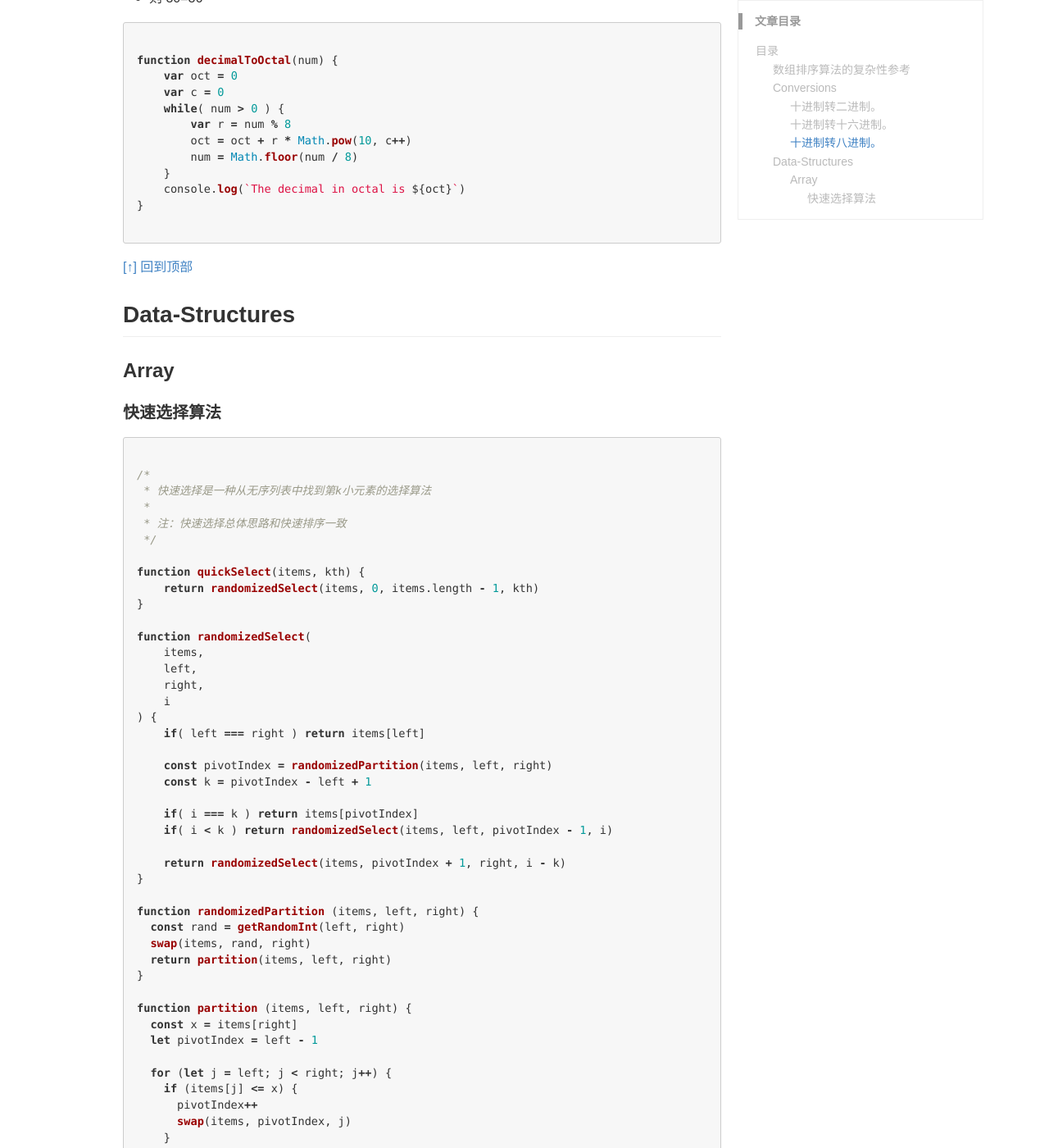
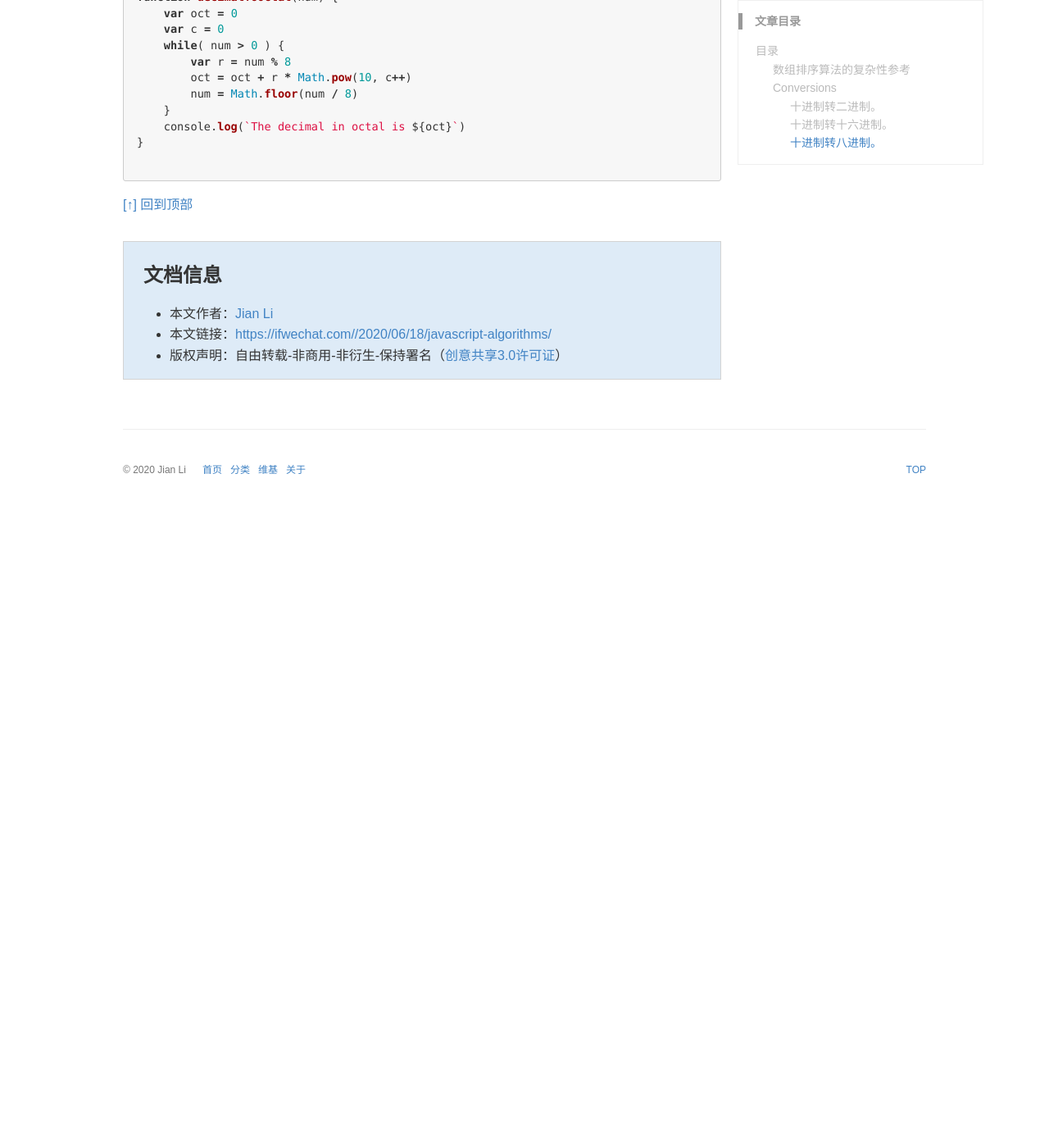
Before and after one commit to TcTOrz/TcTOrz.github.io, a Jekyll site: the page built from _posts/2020-06-18-javascript-algorithms.md, in a window 1280 px wide and 1400 px high, scrolled down 2779 px. Shown: the whole window at 82% size. Built offline with Jekyll 4.4.1, drawn with Linux system fonts in a browser that asks for light colours; some web fonts are replaced; comment, search, counter and statistics services are not loaded; after the commit the page ends 3409 px from its top, so only the background shows below that; some of the changed text lies outside the part shown.

````diff
--- a/_posts/2020-06-18-javascript-algorithms.md
+++ b/_posts/2020-06-18-javascript-algorithms.md
@@ -118,75 +118,3 @@ function decimalToOctal(num) {
 ```
 
 [[↑] 回到顶部](#目录)
-
-## Data-Structures
-
-### Array
-
-#### 快速选择算法
-
-```js
-
-/*
- * 快速选择是一种从无序列表中找到第k小元素的选择算法
- *
- * 注：快速选择总体思路和快速排序一致
- */
-
-function quickSelect(items, kth) {
-    return randomizedSelect(items, 0, items.length - 1, kth)
-}
-
-function randomizedSelect(
-    items,
-    left,
-    right,
-    i
-) {
-    if( left === right ) return items[left]
-
-    const pivotIndex = randomizedPartition(items, left, right)
-    const k = pivotIndex - left + 1
-
-    if( i === k ) return items[pivotIndex]
-    if( i < k ) return randomizedSelect(items, left, pivotIndex - 1, i)
-
-    return randomizedSelect(items, pivotIndex + 1, right, i - k)
-}
-
-function randomizedPartition (items, left, right) {
-  const rand = getRandomInt(left, right)
-  swap(items, rand, right)
-  return partition(items, left, right)
-}
-
-function partition (items, left, right) {
-  const x = items[right]
-  let pivotIndex = left - 1
-
-  for (let j = left; j < right; j++) {
-    if (items[j] <= x) {
-      pivotIndex++
-      swap(items, pivotIndex, j)
-    }
-  }
-
-  swap(items, pivotIndex + 1, right)
-
-  return pivotIndex + 1
-}
-
-function getRandomInt (min, max) {
-  return Math.floor(Math.random() * (max - min + 1)) + min
-}
-
-function swap (arr, x, y) {
-  [arr[x], arr[y]] = [arr[y], arr[x]]
-}
-
-// testing
-console.log(quickSelect([1, 4, 2, -2, 4, 5]))
-
-```
-
-[[↑] 回到顶部](#目录)
````
Also changed, not shown: _wiki/Jset.md (added, +7 -0 lines), _wiki/babel.md (added, +7 -0 lines), _wiki/eslint.md (added, +7 -0 lines), _wiki/javascript.md (+1 -1 lines).
